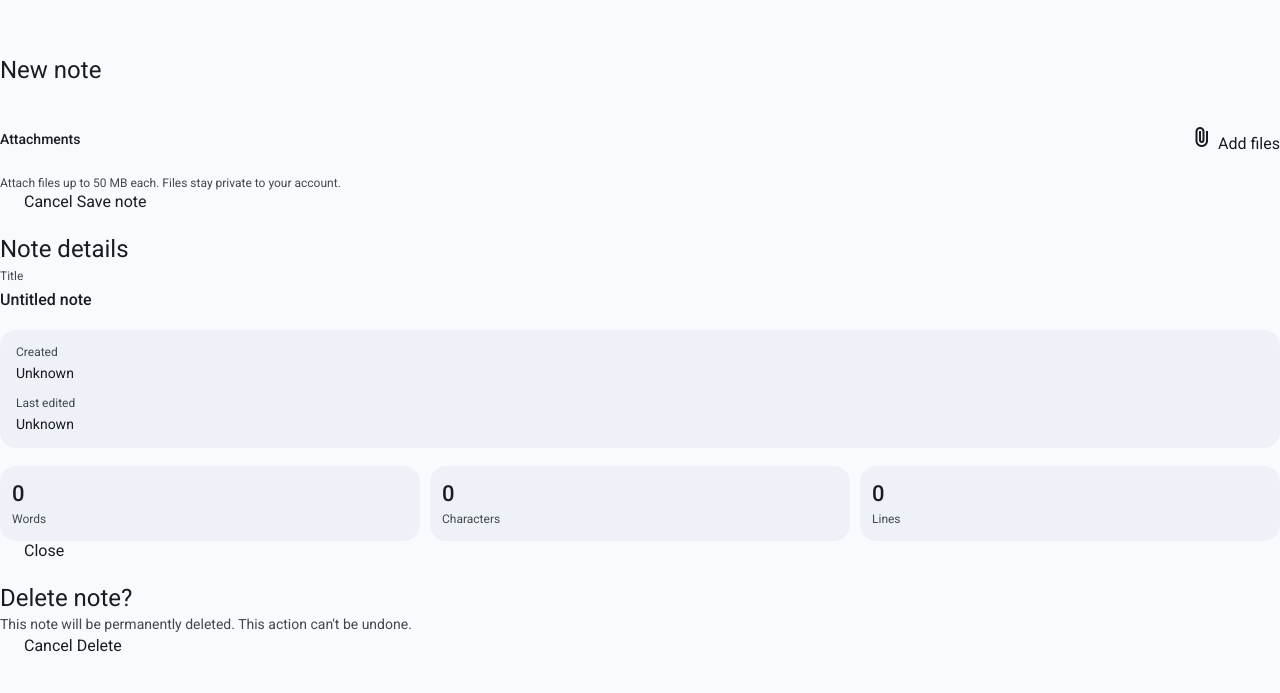
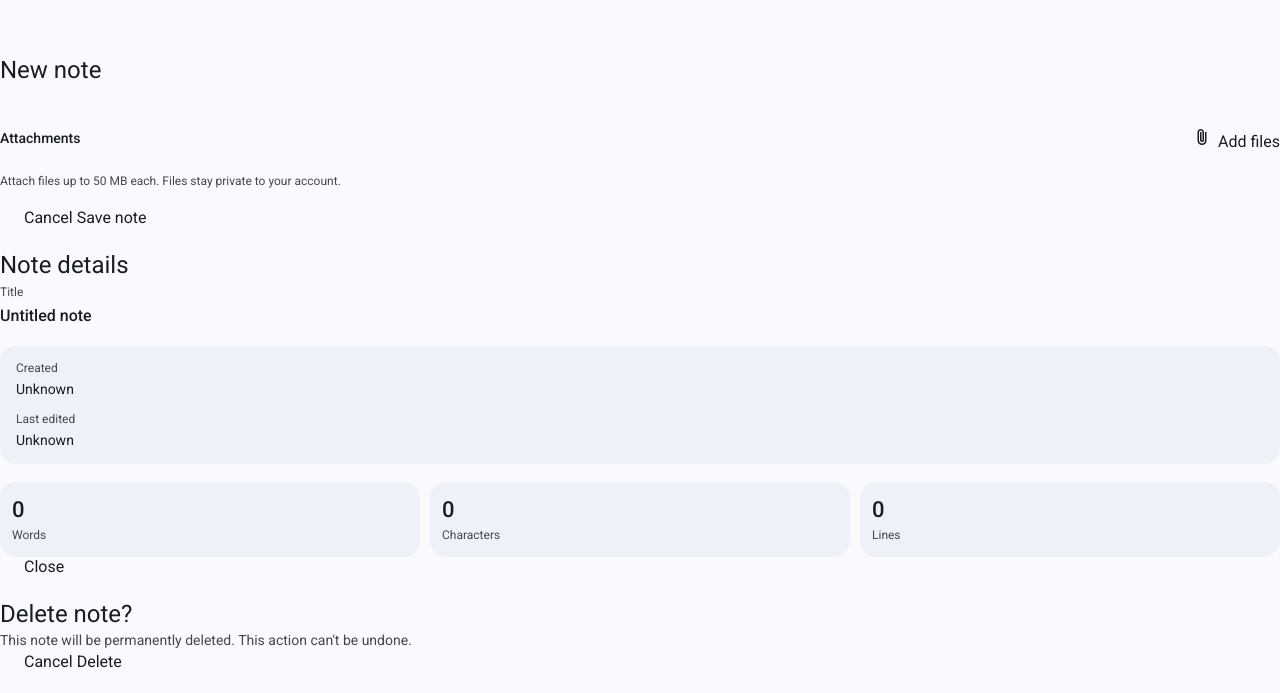
Before and after one commit to bradleysouciercomputer/notesnow, a plain HTML site: page index.html in a window 1280 px wide. Shown: the part 818-1511 px from the top of the page. Drawn offline with nearby package versions, Linux system fonts and the light colour scheme; a script that the page names is missing.

Commit message:
Polish note editor attachment and action spacing

```diff
--- a/index.html
+++ b/index.html
@@ -565,8 +565,20 @@
     }
 
     .attachment-heading md-outlined-button {
-      --md-outlined-button-container-height: 38px;
+      --md-outlined-button-container-height: 40px;
       --md-outlined-button-container-shape: var(--md-sys-shape-corner-full);
+      --md-outlined-button-icon-size: 20px;
+    }
+
+    #attachFilesButton md-icon[slot="icon"] {
+      display: inline-flex;
+      width: 24px;
+      height: 24px;
+      align-items: center;
+      justify-content: center;
+      overflow: visible;
+      font-size: 20px;
+      line-height: 24px;
     }
 
     .attachment-list {
@@ -635,6 +647,11 @@
 
     .note-dialog [slot="actions"],
     .delete-dialog [slot="actions"] { padding: 0 24px 22px; }
+
+    .note-dialog [slot="actions"] {
+      margin-top: 4px;
+      padding-top: 14px;
+    }
 
     .delete-dialog {
       width: min(420px, calc(100vw - 28px));
@@ -709,6 +726,10 @@
       .attachment-heading md-outlined-button { flex: 0 0 auto; }
       .note-dialog [slot="actions"],
       .delete-dialog [slot="actions"] { padding: 0 14px 15px; }
+      .note-dialog [slot="actions"] {
+        margin-top: 4px;
+        padding-top: 12px;
+      }
       .snackbar { bottom: 18px; }
     }
 
```
